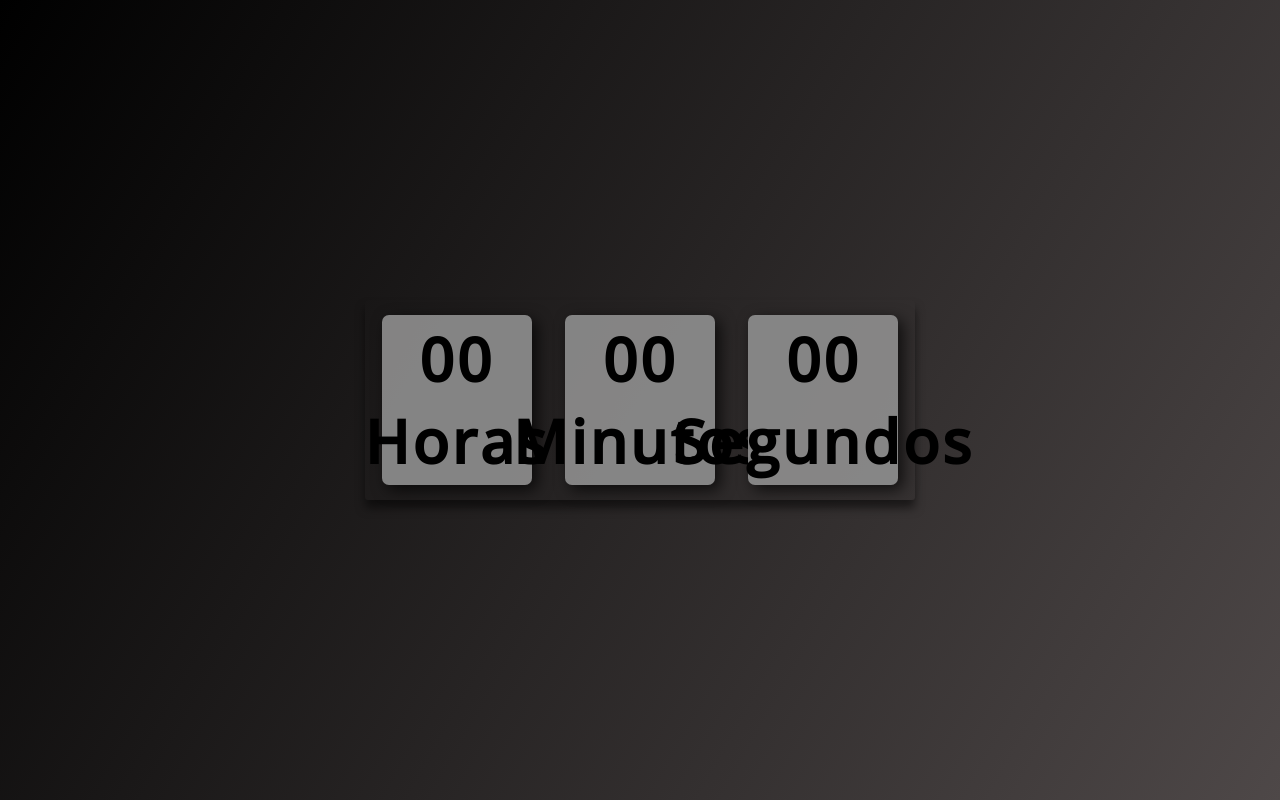
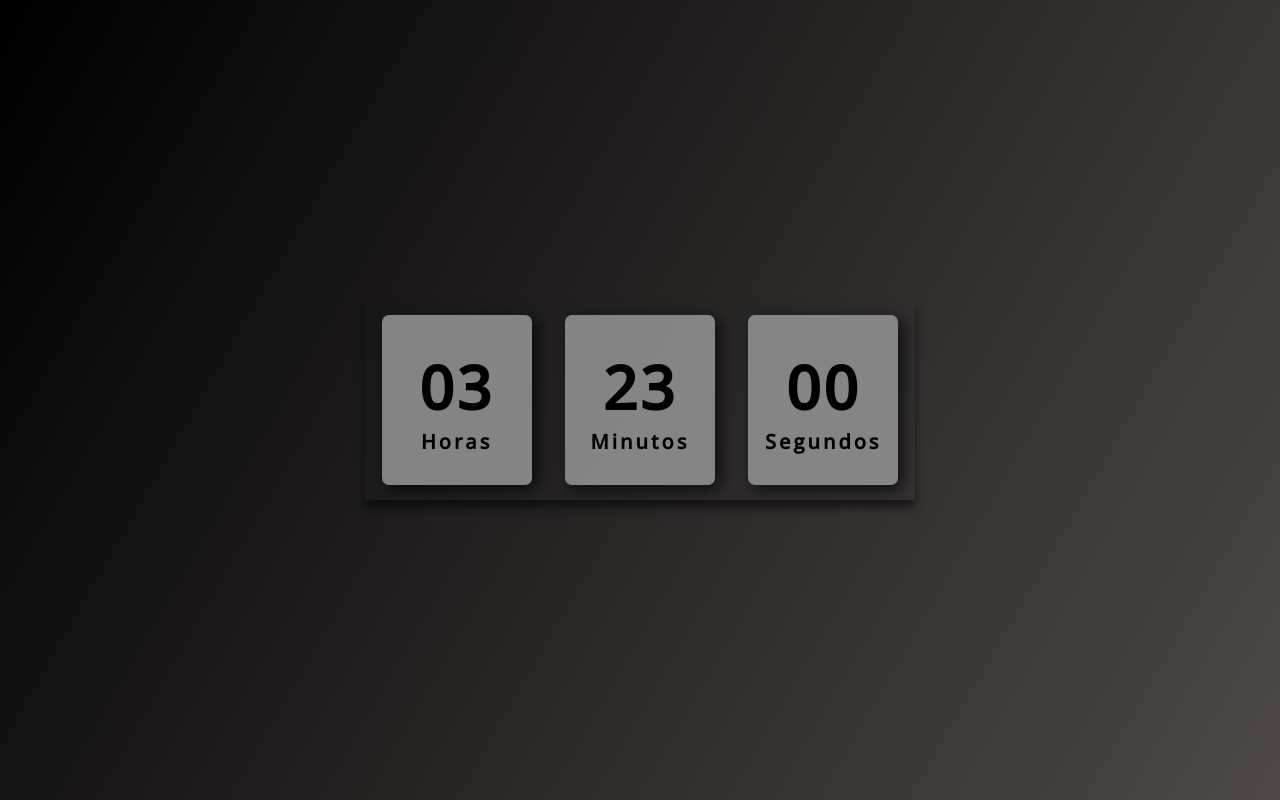
Before and after one commit to geraldhnl/Clock, a plain HTML site: page index.html in a window 1280 px wide. Drawn offline with nearby package versions, Linux system fonts and the light colour scheme.

Commit message:
Fix HTML structure and enhance CSS styling for clock display

```diff
--- a/assents/css/style.css
+++ b/assents/css/style.css
@@ -40,10 +40,10 @@ body{
 }
 
 .relogio span {
+    font-weight: bolder;
     font-size: 60px;
-    font-weight: bolder;
 }
 
 .relogio span.tempo {
-    font-size: 10px;
+    font-size: 20px;
 }
--- a/assents/js/script.js
+++ b/assents/js/script.js
@@ -0,0 +1,24 @@
+const horas = document.getElementById("horas");
+const minutos = document.getElementById("minutos");
+const segundos = document.getElementById("segundos");
+
+const relogio = setInterval(function time() {
+    let dateToday = new Date();
+    let h = dateToday.getHours();
+    let m = dateToday.getMinutes();
+    let s = dateToday.getSeconds();
+    // Adicionando zero a esquerda
+    if (h < 10) {
+        h = "0" + h;
+    }
+    if (m < 10) {
+        m = "0" + m;
+    }
+    if (s < 10) {
+        s = "0" + s;
+    }
+
+    horas.textContent = h;
+    minutos.textContent = m;
+    segundos.textContent = s;
+})
--- a/index.html
+++ b/index.html
@@ -10,19 +10,19 @@
     <div class="relogio">
         <div>
             <span id="horas">00</span>
-            <span id="tempo">Horas</span>
+            <span class="tempo">Horas</span>
         </div>
 
         <div>
             <span id="minutos">00</span>
-            <span id="tempo">Minutos</span>
+            <span class="tempo">Minutos</span>
         </div>
 
         <div>
-            <span id="Segunos">00</span>
-            <span id="tempo">Segundos</span>
+            <span id="segundos">00</span>
+            <span class="tempo">Segundos</span>
         </div>
     </div>
-
+    <script src="assents/js/script.js"></script>
 </body>
 </html>
```
